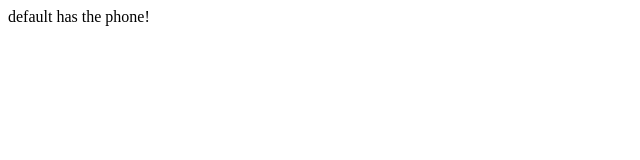
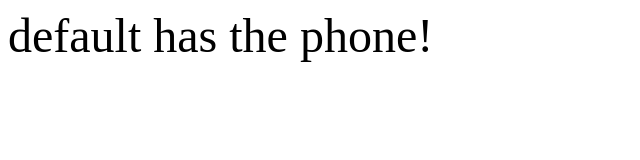
Before and after one commit to LiamOrmiston/WhoHasThePhone, a plain HTML site: page index.html in a window 1280 px wide. Shown: the whole page, without its empty margins (0-640 px from the left). Drawn offline with Linux system fonts and the light colour scheme.

Commit message:
Increased font size

```diff
--- a/index.html
+++ b/index.html
@@ -4,6 +4,7 @@
     <title></title>
   </head>
   <body>
+    <font size="10">
     <script>
     var Day = new Date().getDay();
     var time = new Date().getHours();
@@ -232,5 +233,6 @@
         break;
     }
     </script>
+    </font>
   </body>
 </html>
```
